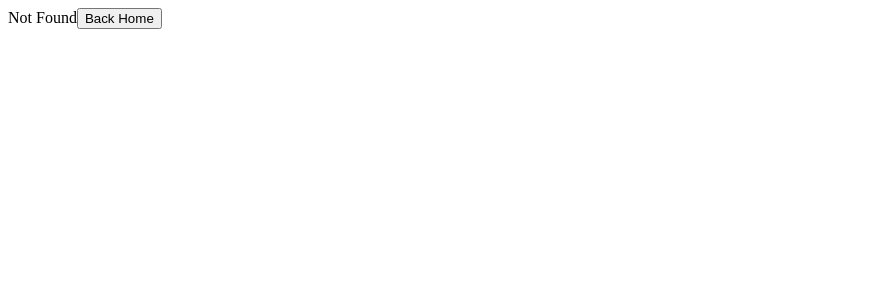
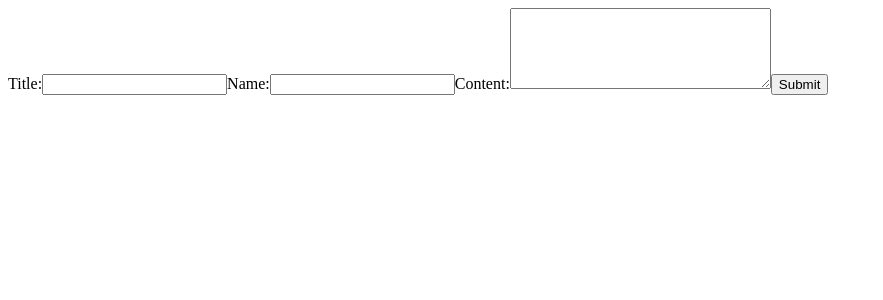
Before and after one commit to bjon1/anonymous-stories, a React (Vite) app in the folder inner-journeys/: page /update in a window 1280 px wide. Before the commit this address had no page. Shown: the top 300 px of the page, without its empty margins (0-883 px from the left). Built offline with nearby package versions, Linux system fonts and the light colour scheme.

Commit message:
Implement addPost and updatePost
User can now add, and update posts. They will be redirect to the home screen afterwards.

```diff
--- a/inner-journeys/src/App.jsx
+++ b/inner-journeys/src/App.jsx
@@ -46,6 +46,7 @@ function App() {
     const {data} = await supabase
       .from('Posts')
       .select('*')
+      .order('created_at', { ascending: false })
     setPosts(data);
   }
 
@@ -64,6 +65,7 @@ function App() {
     }
   }
 
+
   return (
     <div className="App">
       <input
--- a/inner-journeys/src/components/Board.jsx
+++ b/inner-journeys/src/components/Board.jsx
@@ -5,17 +5,21 @@ import { supabase } from '../client';
 
 const Board = ({Posts, filteredPosts, searchInput}) => {
 
+    /*
     const addPost = async () => {
         await supabase
             .from('Posts')
             .insert({title:"DEFAULT", content:"DEFAULT CONTENT", upvotes: 100})
             .select();
     }
+    */
 
     return(
         <>
 
-            <button onClick={addPost}>+</button>
+            <Link to={'/update/'}>
+                <button>+</button>
+            </Link>
 
             { searchInput.length > 0
                 ? filteredPosts && filteredPosts.map((post, i) => (
--- a/inner-journeys/src/components/Post.jsx
+++ b/inner-journeys/src/components/Post.jsx
@@ -2,13 +2,6 @@
 import { supabase } from '../client';
 
 const Post = ({post}) => {
-
-    const deletePost = async () => {
-        await supabase
-            .from('Posts')
-            .delete()
-            .eq('id', post.id)
-    }
 
     return(
         <div className="Post">
@@ -17,7 +10,6 @@ const Post = ({post}) => {
                 <h2>Title: {post.title}</h2>
                 <p>Time Created: {post.created_at}</p>
                 <p>Upvotes: {post.upvotes}</p>
-                <button onClick={deletePost}>delete</button>
             </div>
         </div>
     )
--- /dev/null
+++ b/inner-journeys/src/components/PostChange.jsx
@@ -0,0 +1,106 @@
+import { useParams, useNavigate } from 'react-router-dom';
+import { useState, useEffect } from 'react';
+import { supabase } from '../client';
+
+const PostChange = () => {
+
+    const params = useParams();
+    const navigate = useNavigate();
+
+    useEffect(() => {
+        if(params.id){
+            getPost();
+        }
+    }, [])
+
+    const [post, setPost] = useState({
+        title: '',
+        name: '',
+        content: '',
+    });
+
+    const getPost = async () => {
+        const {data} = await supabase
+            .from('Posts')
+            .select()
+            .eq('id', params.id)
+            console.log("Post", post);
+        setPost(data[0]);
+    }
+
+    const updatePost = async (e) => {
+        e.preventDefault();
+        await supabase
+            .from('Posts')
+            .update({
+                title: post.title,
+                name: post.name,
+                content: post.content,
+            })
+            .eq('id', params.id);
+        navigate('/');
+        alert(`You have updated ${post.title}!`);
+    }
+
+    const addPost = async (e) => {
+        e.preventDefault();
+        await supabase
+            .from('Posts')
+            .insert({
+                title: post.title,
+                name: post.name,
+                content: post.content,
+            })
+            .select();
+        navigate('/');
+        alert(`You have added ${post.title}!`);
+    }
+
+    const handleChange = (event) => {
+        const {name, value} = event.target;
+        setPost( (prev) => {
+            return {
+                ...prev,
+                [name]:value,
+            }
+        })
+    }
+
+
+    return(
+        <div>
+            {params.id ?
+                (
+                <form>
+                    <label for="title">Title:</label><br/>
+                    <input type="text" id="title" name="title" value={post.title} onChange={handleChange}/>
+
+                    <label for="name">Name:</label><br/>
+                    <input type="text" id="name" name="name" value={post.name} onChange={handleChange}/>
+
+                    <label for="content">Content:</label><br/>
+                    <textarea id="content" name="content" rows="5" cols="30" value={post.content} onChange={handleChange}></textarea>
+
+                    <input type="submit" value="Submit" onClick={updatePost}/>
+                </form>
+                )
+            :   (
+                <form>
+                    <label for="title">Title:</label>
+                    <input type="text" id="title" name="title" value={post.title} onChange={handleChange}/>
+
+                    <label for="name">Name:</label>
+                    <input type="text" id="name" name="name" value={post.name} onChange={handleChange}/>
+
+                    <label for="content">Content:</label>
+                    <textarea id="content" name="content" rows="5" cols="30" value={post.content} onChange={handleChange}></textarea>
+
+                    <input type="submit" value="Submit" onClick={addPost}/>
+                </form>
+                )
+            }
+        </div>
+    )
+}
+
+export default PostChange;
--- a/inner-journeys/src/components/PostDetails.jsx
+++ b/inner-journeys/src/components/PostDetails.jsx
@@ -1,12 +1,15 @@
 
 import { supabase } from '../client';
 import { useEffect, useState } from 'react';
-import { useParams } from 'react-router-dom';
+import { useParams, useNavigate } from 'react-router-dom';
+import { Link } from "react-router-dom";
 
 const PostDetails = () => {
 
+    const params = useParams();
+    const navigate = useNavigate();
+
     const [post, setPost] = useState({})
-    const params = useParams();
 
     useEffect(() => {
         getPost();
@@ -26,6 +29,8 @@ const PostDetails = () => {
             .from('Posts')
             .delete()
             .eq('id', params.id)
+        navigate('/');
+        alert("Post Deleted!");
     }
 
     return(
@@ -38,6 +43,9 @@ const PostDetails = () => {
             <p>Upvotes: {post.upvotes}</p>
             <p>Comments: {post.comments}</p>
             <button onClick={deletePost}>delete</button>
+            <Link to={`/update/${post.id}`}>
+                <button>update</button>
+            </Link>
         </div>
     )
 }
--- a/inner-journeys/src/main.jsx
+++ b/inner-journeys/src/main.jsx
@@ -4,6 +4,7 @@ import App from './App'
 import Layout from './routes/Layout';
 import NotFound from './routes/NotFound';
 import PostDetails from './components/PostDetails';
+import PostChange from './components/PostChange';
 import { BrowserRouter, Route, Routes } from "react-router-dom";
 import './index.css'
 
@@ -14,6 +15,8 @@ ReactDOM.createRoot(document.getElementById('root')).render(
           <Route path="/" element={<Layout />}>
             <Route index={true} element={<App />} />
             <Route index={false} path="/details/:id" element={<PostDetails />} />
+            <Route index={false} path="/update/:id" element={<PostChange />} />
+            <Route index={false} path="/update/" element={<PostChange />} />
             <Route path="*" element={ <NotFound /> }/>
           </Route>
       </Routes>
```
